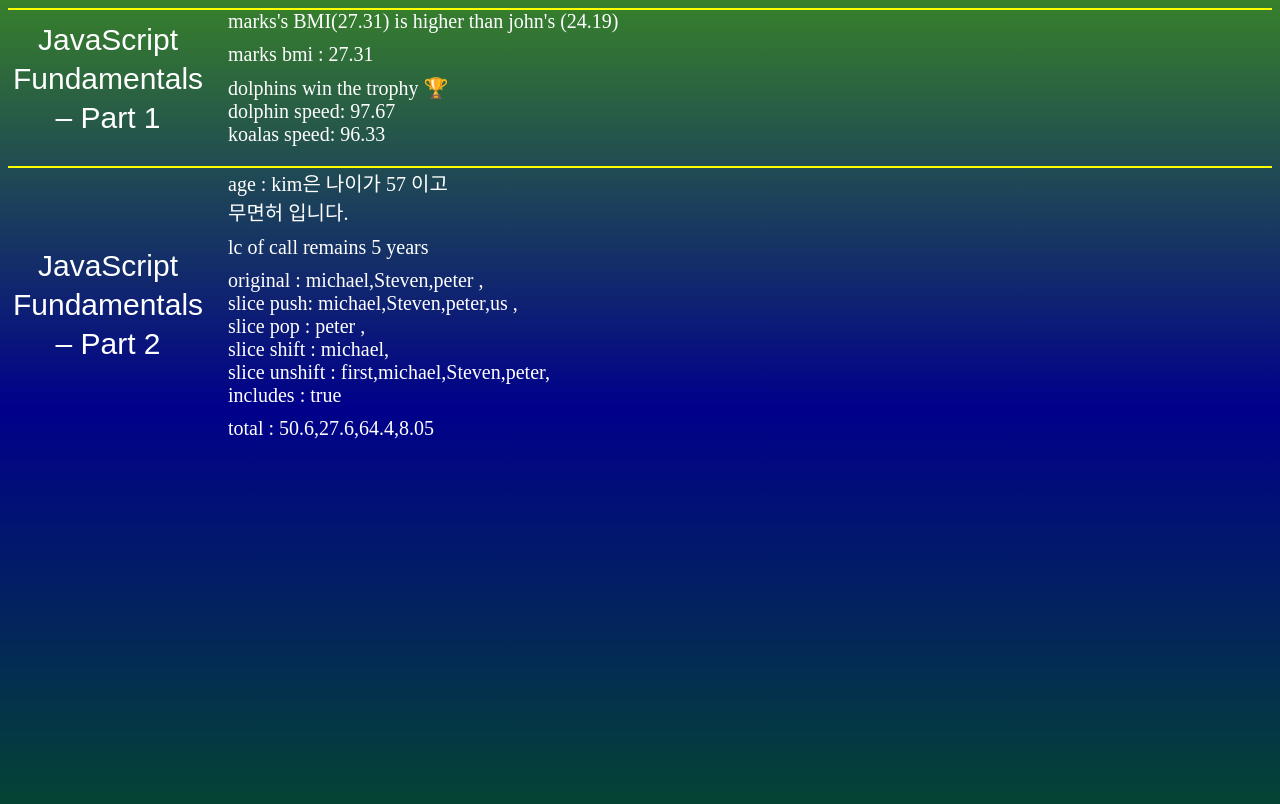
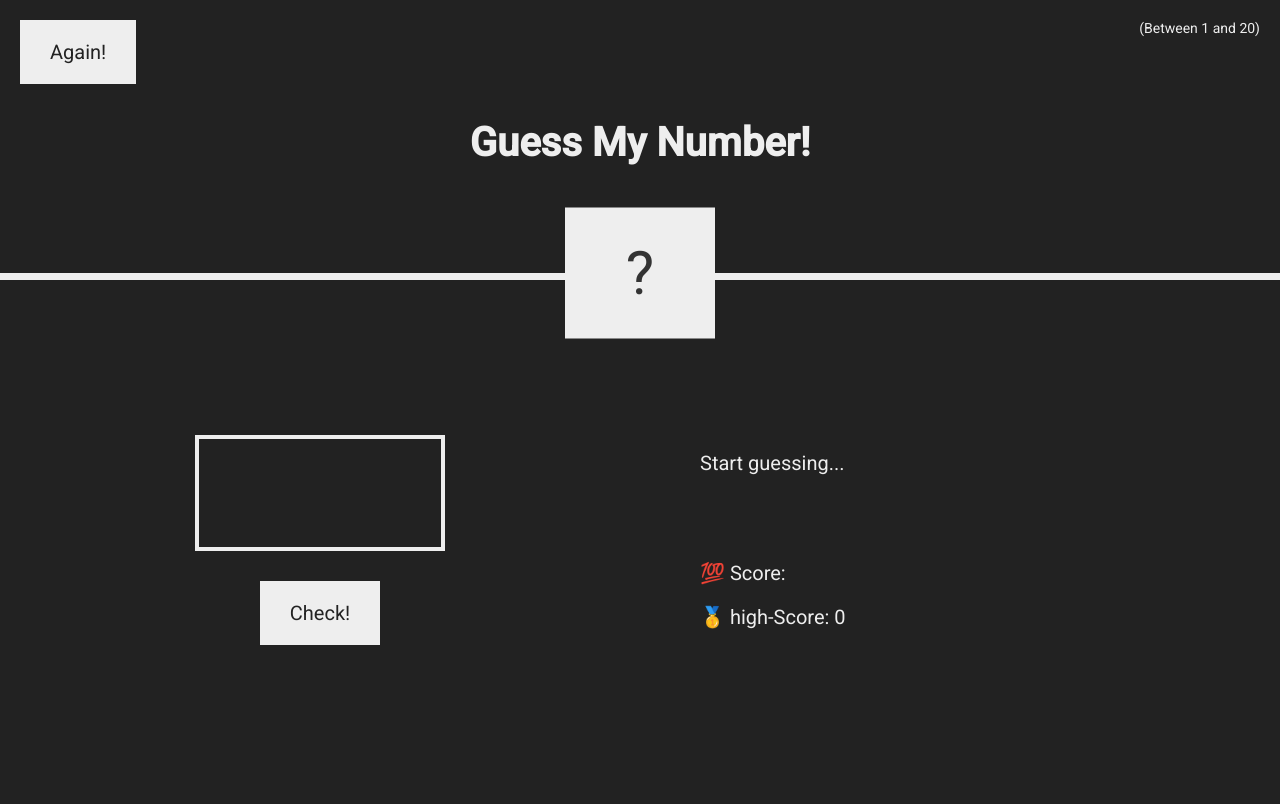
Before and after one commit to slow333/2024-complete-javascript-fundamental-part1, a website: page index.html in a window 1280 px wide. Drawn offline with Linux system fonts and the light colour scheme.

Commit message:
guess num

```diff
--- /dev/null
+++ b/guessMYNumber/script.js
@@ -0,0 +1,78 @@
+'use strict';
+
+const checkBtn = document.querySelector('.check');
+const scoreEle = document.querySelector('.score');
+const messageEle = document.querySelector('.message');
+const highScoreEle = document.querySelector('.highScore');
+const numberEle = document.querySelector(".number");
+const bodyEl = document.querySelector('body');
+// scoreEle.textContent = localStorage.getItem("score");
+
+let secNumber = Math.trunc(Math.random() * 20) + 1;
+let score = getLocalStorage("score");
+let lcScore = getLocalStorage("high-score");
+
+function guess() {
+  checkBtn.addEventListener('click', guessNumber);
+  scoreEle.textContent = getLocalStorage("score");
+  highScoreEle.textContent = lcScore !== null
+    ? getLocalStorage("high-score") : 0;
+}
+function displayMessage(message) {
+  messageEle.innerText = message;
+}
+function setLocalStorage(key, value) {
+  localStorage.setItem(key, value);
+}
+function getLocalStorage(key) {
+  return localStorage.getItem(key)
+}
+function guessNumber() {
+  let inputValue =
+    Number(document.querySelector('.guess').value);
+
+  if (!inputValue) {
+    displayMessage('숫자를 넣으세요!!');
+  } else if (secNumber === inputValue) {
+    let highScore = localStorage.getItem("high-score");
+    displayMessage('맞추었어요. 🏆');
+    setLocalStorage("high-score", score > highScore ? score : highScore);
+    setBackground('#60b238', '30rem');
+    numberEle.textContent = secNumber;
+    highScoreEle.textContent = getLocalStorage("high-score");
+  } else {
+    setMessageAndScore(inputValue, 1);
+  }
+}
+
+function setBackground(color, width) {
+  bodyEl.style.backgroundColor = color;
+  numberEle.style.width = width;
+}
+
+function setMessageAndScore(inputValue, point) {
+  if (score > 1) {
+    displayMessage(secNumber < inputValue ? 'too high' : 'too low');
+    score -= point;
+    setLocalStorage("score", score)
+    scoreEle.innerText = score;
+  } else {
+    displayMessage('게임에서 졌어요!!!')
+    scoreEle.textContent = 0;
+  }
+}
+
+function again() {
+  localStorage.setItem("score", "20");
+  score = 20;
+  secNumber = Math.trunc(Math.random() * 20) + 1;
+  messageEle.textContent = 'Start guessing...';
+  scoreEle.textContent = score;
+  numberEle.textContent = "?";
+  document.querySelector('.guess').value = "";
+  console.log(secNumber, typeof secNumber);
+  setBackground('#222', '15rem');
+  // location.reload();
+}
+
+guess();
--- /dev/null
+++ b/guessMYNumber/style.css
@@ -0,0 +1,134 @@
+@import url('https://fonts.googleapis.com/css?family=Press+Start+2P&display=swap');
+
+@import url('https://fonts.googleapis.com/css2?family=Roboto:wght@300;400;500&display=swap');
+
+* {
+  margin: 0;
+  padding: 0;
+  box-sizing: inherit;
+}
+
+html {
+  font-size: 62.5%;
+  box-sizing: border-box;
+}
+
+body {
+  font-family: 'Roboto', sans-serif;
+  /*font-family: 'Press Start 2P', sans-serif;*/
+  color: #eee;
+  background-color: #222;
+  /* background-color: #60b347; */
+}
+
+/* LAYOUT */
+header {
+  position: relative;
+  height: 35vh;
+  border-bottom: 7px solid #eee;
+}
+
+main {
+  height: 65vh;
+  color: #eee;
+  display: flex;
+  align-items: center;
+  justify-content: space-around;
+}
+
+.left {
+  width: 52rem;
+  display: flex;
+  flex-direction: column;
+  align-items: center;
+}
+
+.right {
+  width: 52rem;
+  font-size: 2rem;
+}
+
+/* ELEMENTS STYLE */
+h1 {
+  font-size: 4rem;
+  text-align: center;
+  position: absolute;
+  width: 100%;
+  top: 52%;
+  left: 50%;
+  transform: translate(-50%, -50%);
+}
+
+.number {
+  background: #eee;
+  color: #333;
+  font-size: 6rem;
+  width: 15rem;
+  padding: 3rem 0;
+  text-align: center;
+  position: absolute;
+  bottom: 0;
+  left: 50%;
+  transform: translate(-50%, 50%);
+}
+.randomNumber {
+  background: #eee;
+  color: #333;
+  font-size: 6rem;
+  width: 15rem;
+  padding: 3rem 0;
+  text-align: center;
+  position: absolute;
+  bottom: 26%;
+  left: 50%;
+  transform: translate(-50%, 50%);
+}
+
+.between {
+  font-size: 1.4rem;
+  position: absolute;
+  top: 2rem;
+  right: 2rem;
+}
+
+.again {
+  position: absolute;
+  top: 2rem;
+  left: 2rem;
+}
+
+.guess {
+  background: none;
+  border: 4px solid #eee;
+  font-family: inherit;
+  color: inherit;
+  font-size: 5rem;
+  padding: 2.5rem;
+  width: 25rem;
+  text-align: center;
+  display: block;
+  margin-bottom: 3rem;
+}
+
+.btn {
+  border: none;
+  background-color: #eee;
+  color: #222;
+  font-size: 2rem;
+  font-family: inherit;
+  padding: 2rem 3rem;
+  cursor: pointer;
+}
+
+.btn:hover {
+  background-color: #ccc;
+}
+
+.message {
+  margin-bottom: 8rem;
+  height: 3rem;
+}
+
+.label-score {
+  margin-bottom: 2rem;
+}
--- a/index.html
+++ b/index.html
@@ -4,20 +4,30 @@
     <meta charset="UTF-8" />
     <meta name="viewport" content="width=device-width, initial-scale=1.0" />
     <meta http-equiv="X-UA-Compatible" content="ie=edge" />
-    <link rel="stylesheet" href="index.css" type="text/css"/>
-    <title>JavaScript Fundamentals – Part 1</title>
+    <link rel="stylesheet" href="./guessMYNumber/style.css" />
+    <title>Guess My Number!</title>
   </head>
   <body>
-  <div class="grid">
-    <div class="h1">JavaScript Fundamentals – Part 1</div>
-    <div class="container"></div>
-  </div>
-  <div class="grid">
-    <div class="h1">JavaScript Fundamentals – Part 2</div>
-    <div class="container" id="newContainer"></div>
-  </div>
-
-  <script src="js/app.js"></script>
-  <script src="js/app2.js"></script>
+    <header>
+      <h1>Guess My Number!</h1>
+      <p class="between">(Between 1 and 20)</p>
+      <button class="btn again" onclick="again()">Again!</button>
+      <div class="number">?</div>
+    </header>
+    <main>
+      <section class="left">
+        <input type="number" class="guess" />
+        <button class="btn check" onclick="guess()">Check!</button>
+      </section>
+      <section class="right">
+        <p class="message">Start guessing...</p>
+        <p class="label-score">💯 Score:
+          <span class="score">10</span></p>
+        <p class="label-highScore">
+          🥇 high-Score: <span class="highScore">0</span>
+        </p>
+      </section>
+    </main>
+    <script src="./guessMYNumber/script.js"></script>
   </body>
 </html>
--- a/js/app2.js
+++ b/js/app2.js
@@ -45,6 +45,7 @@
   }
   return total;
 }
+
 const young = {
   name: "kim", birthday: 1967, thisYear: new Date().getFullYear(), hasDriversLicense: false,
   calcAge: function () {
--- /dev/null
+++ b/package.json
@@ -0,0 +1,5 @@
+{
+  "dependencies": {
+    "live-server": "^1.2.2"
+  }
+}
```
Also changed, not shown: index2.html (added, +23 -0 lines), 1 other file.
